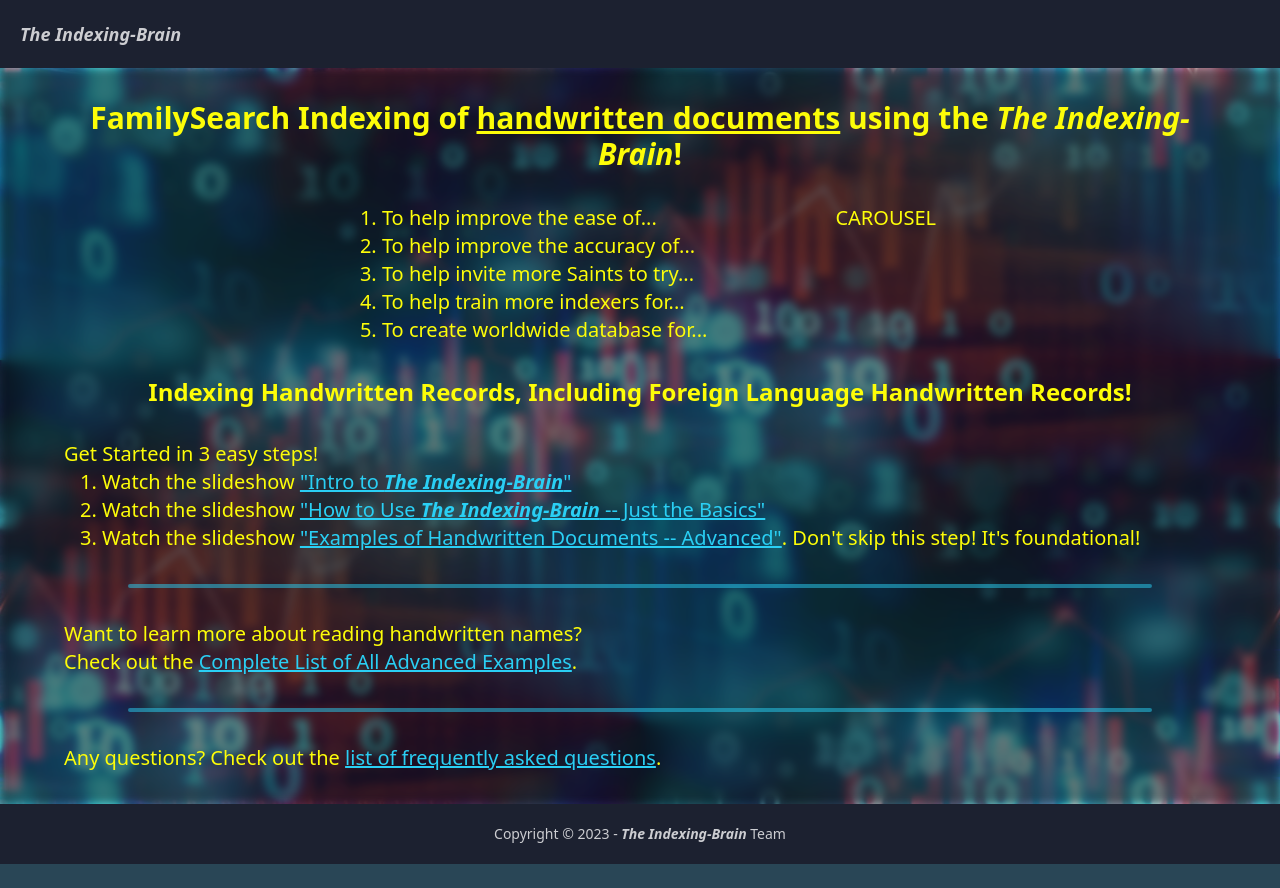
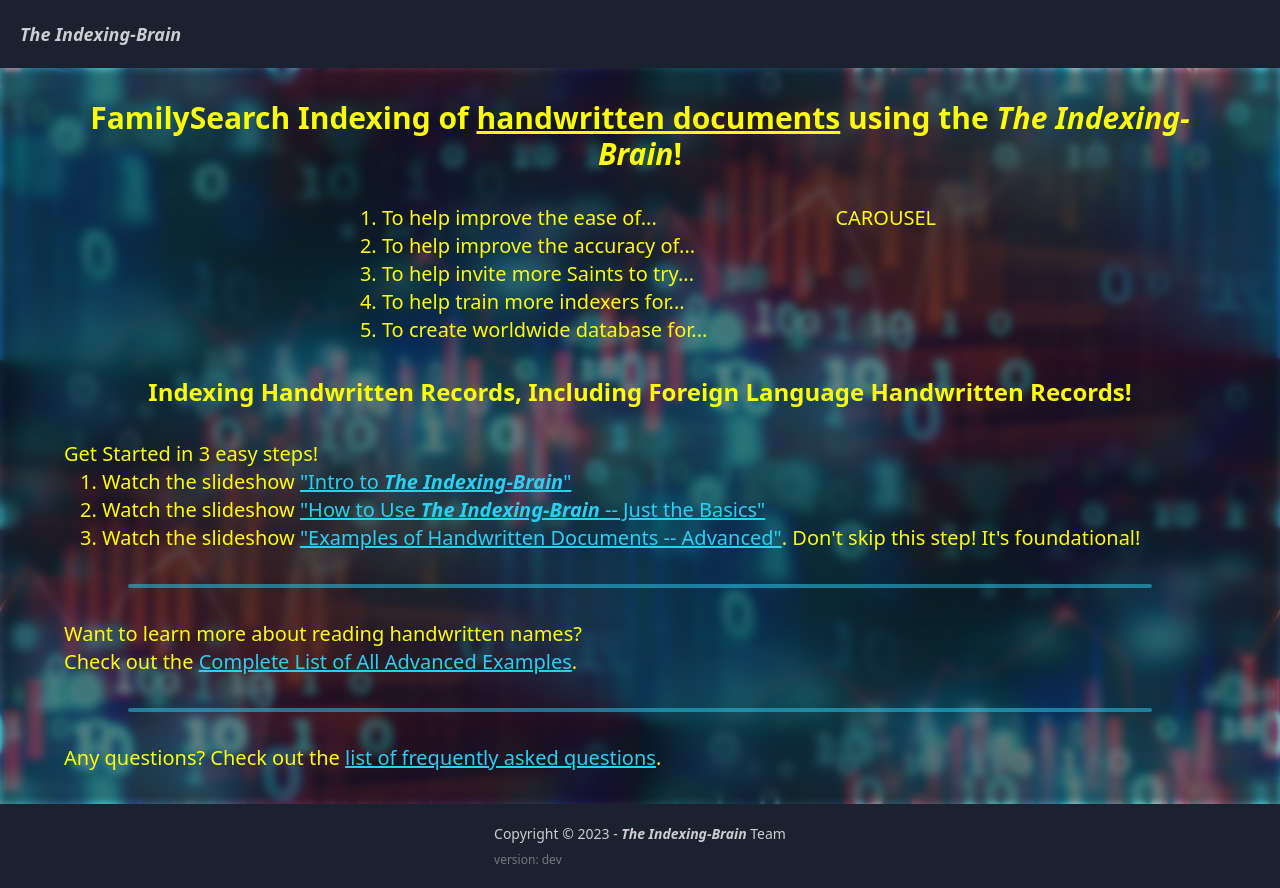
Before and after one commit to kian8017/indexingbrain, a Next.js app in the folder apps/web/: page / in a window 1280 px wide. Before the commit the page ends 864 px from the top, so only its background shows below. Built offline with nearby package versions, Linux system fonts and the light colour scheme.

Commit message:
feat(web): show version number on page footer

```diff
--- a/apps/web/src/app/layout.tsx
+++ b/apps/web/src/app/layout.tsx
@@ -3,6 +3,7 @@
 import { StrictMode } from "react";
 import Logo from "../components/logo";
 import Link from "next/link";
+import { version } from "../version";
 
 export const metadata: Metadata = {
   title: "The Indexing-Brain",
@@ -38,6 +39,9 @@
               <span>
                 Copyright © 2023 - <Logo /> Team
               </span>
+              <span className="text-xs text-neutral-content/50">
+                version: {version}
+              </span>
             </div>
           </footer>
         </body>
--- /dev/null
+++ b/apps/web/src/version.js
@@ -0,0 +1,3 @@
+// this file gets overwritten by CI/CD in order to correctly
+//     populate the version hash, after the code has been committed
+export const version = "dev";
```
Also changed, not shown: 1 other file (tests, documents, lock files or other folders).
